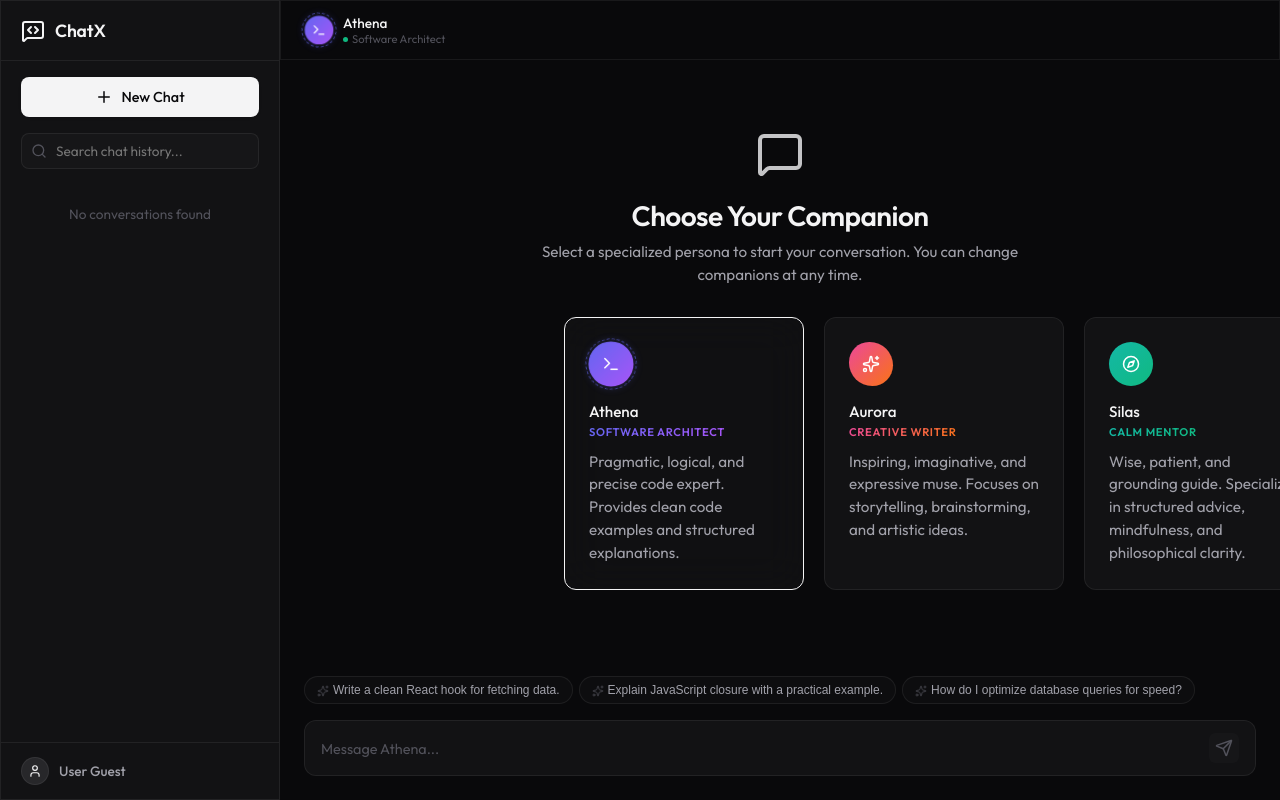
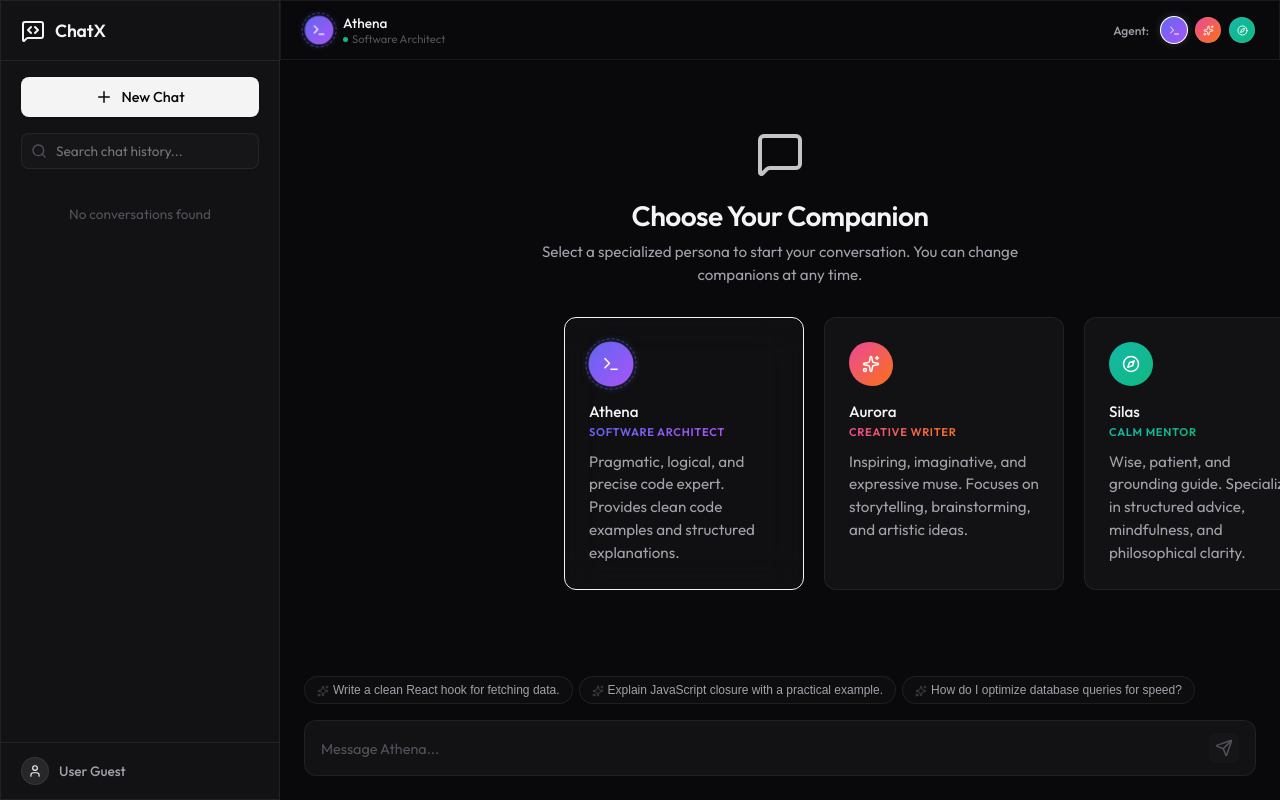
Before and after one commit to devashmit/ChatX, a React (Vite) app: page / in a window 1280 px wide. Built offline with nearby package versions, Linux system fonts and the light colour scheme.

Commit message:
feat: add companion switcher to chat header for mid-conversation switches

```diff
--- a/src/components/ChatArea.jsx
+++ b/src/components/ChatArea.jsx
@@ -65,6 +65,39 @@ export default function ChatArea({
             </div>
           </div>
         </div>
+
+        {/* Switcher aligned to the right */}
+        <div className="agent-switcher" style={{ display: 'flex', gap: '8px', alignItems: 'center' }}>
+          <span style={{ fontSize: '0.75rem', color: 'var(--text-secondary)', marginRight: '4px', fontWeight: 500 }}>Agent:</span>
+          {PERSONAS.map(p => {
+            const Icon = PERSONA_ICONS[p.id] || Sparkles;
+            const isCurrent = p.id === personaId;
+            return (
+              <button
+                key={p.id}
+                onClick={() => setPersonaId(p.id)}
+                title={`Switch to ${p.name}`}
+                style={{
+                  width: '26px',
+                  height: '26px',
+                  borderRadius: '50%',
+                  background: p.gradient,
+                  border: isCurrent ? '1.5px solid #ffffff' : '1px solid rgba(255, 255, 255, 0.08)',
+                  display: 'flex',
+                  alignItems: 'center',
+                  justifyContent: 'center',
+                  color: 'white',
+                  cursor: 'pointer',
+                  transition: 'all 0.2s',
+                  transform: isCurrent ? 'scale(1.08)' : 'scale(1)',
+                  boxShadow: isCurrent ? '0 0 8px rgba(255, 255, 255, 0.15)' : 'none'
+                }}
+              >
+                <Icon size={11} />
+              </button>
+            );
+          })}
+        </div>
       </header>
 
       {/* Main Conversation viewport */}
```
